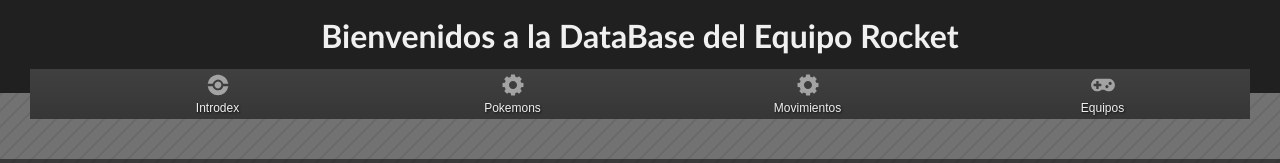
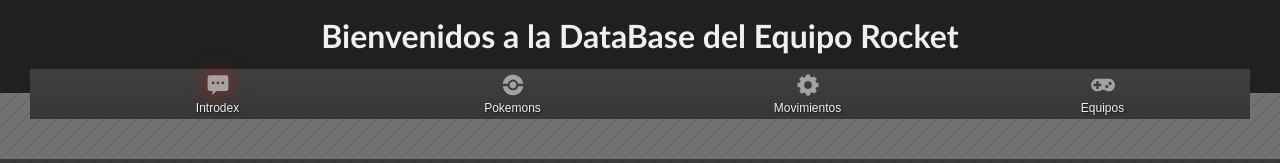
Before and after one commit to Intro-Equipo-Rocket/IntroDex-Front, a SvelteKit app in the folder app/: page / in a window 1280 px wide. In both pictures the pointer is over the icon 217 px from the left and 84 px from the top of the page. Shown: the top 163 px of the page. Built offline with nearby package versions, Linux system fonts and the light colour scheme.

Commit message:
Cambios en el header

```diff
--- a/app/src/routes/Header.svelte
+++ b/app/src/routes/Header.svelte
@@ -5,13 +5,13 @@
     <ul class="main-menu-list">
         <li class="main-menu-item">
             <a class="main-menu-heading" href="/">
-                <svg xmlns="http://www.w3.org/2000/svg" viewBox="0 0 512 512" class="main-menu-icon img-fixed" width="24" height="24" aria-label="Pokeball icon" role="img"><g fill="#a3a3a3"><path d="M229.7 36.8A220.9 220.9 0 0 0 37.5 224.9l-.4 4.3h106.5l1.4-4.7a116.3 116.3 0 0 1 73-77.5 114.7 114.7 0 0 1 149 79l.9 3.2H475l-1.7-10.1A220 220 0 0 0 281 36.7c-12-1.4-39.3-1.4-51.2 0z"></path><path d="M239.7 185a74 74 0 0 0-49.7 40.3 73 73 0 0 0 15.4 82.3 72.1 72.1 0 0 0 101.9-1.2 68.8 68.8 0 0 0 20.6-50.7 69.1 69.1 0 0 0-21-51.2 73.3 73.3 0 0 0-33-19c-7.6-2.1-26.4-2.3-34.2-.5z"></path><path d="M37.5 286.3a220.5 220.5 0 0 0 436 4.5l1.5-8.9H367.9l-1 3.2a130 130 0 0 1-17.7 37.6 144 144 0 0 1-26.9 26.8 142 142 0 0 1-30.7 15.4 96.3 96.3 0 0 1-35.8 5.3 90 90 0 0 1-22.5-1.7 114 114 0 0 1-58.6-31.7 110.1 110.1 0 0 1-28.3-46l-2.9-8.9H37l.6 4.4h-.1z"></path></g></svg>
+                <svg xmlns="http://www.w3.org/2000/svg" viewBox="0 0 512 512" class="main-menu-icon img-fixed" width="24" height="24" aria-label="Chat icon" role="img"><path fill="#a3a3a3" d="M36.5 95v241.5a44.5 44.5 0 0 0 43.9 43.9h58.5v73.1a7.3 7.3 0 0 0 12.8 5l71-78.1h208.9a44.5 44.5 0 0 0 43.9-44V95a44.5 44.5 0 0 0-43.9-43.9H80.4a44.5 44.5 0 0 0-43.9 44zm292.7 117.1a29.3 29.3 0 1 1 58.6 0 29.3 29.3 0 0 1-58.6 0zm-102.5 0a29.3 29.3 0 1 1 58.6 0 29.3 29.3 0 0 1-58.6 0zm-102.4 0a29.3 29.3 0 1 1 58.6 0 29.3 29.3 0 0 1-58.6 0z"></path></svg>
                 <span class="main-menu-title">Introdex</span>
             </a>
         </li>
         <li class="main-menu-item">
             <a class="main-menu-heading" href="/pokemons">
-                <svg xmlns="http://www.w3.org/2000/svg" viewBox="0 0 512 512" class="main-menu-icon img-fixed" width="24" height="24" aria-label="Mechanics icon" role="img"><path fill="#a3a3a3" d="M479.5 297.5v-82l-50.3-8.4a156.5 156.5 0 0 0-16-38.3l30-40.8-57.7-58.8-42 29c-12-6.5-25-12.2-38.2-15.9L297 33h-82l-8.3 50.3a163 163 0 0 0-38.3 16l-41-29.1L68.8 128l29.9 41A184 184 0 0 0 82.8 208l-50.3 7.4v82l50.3 8.3a163 163 0 0 0 16 38.3l-30 41.7 57.6 57.6 42-29.7a184 184 0 0 0 39 15.8l8.4 49.5h82l8.3-50.4c13.1-3.7 26-9.3 38.3-15.8l41.9 29.8 57.6-57.8-29.7-42c6.4-12 12-24 15.8-38.1l49.3-7.4.2.2zM255.8 342c-47.5 0-85.7-38.3-85.7-85.7s39.1-85.7 85.7-85.7 85.8 38.3 85.8 85.7-38.3 85.7-85.8 85.7z"></path></svg>
+                <svg xmlns="http://www.w3.org/2000/svg" viewBox="0 0 512 512" class="main-menu-icon img-fixed" width="24" height="24" aria-label="Pokeball icon" role="img"><g fill="#a3a3a3"><path d="M229.7 36.8A220.9 220.9 0 0 0 37.5 224.9l-.4 4.3h106.5l1.4-4.7a116.3 116.3 0 0 1 73-77.5 114.7 114.7 0 0 1 149 79l.9 3.2H475l-1.7-10.1A220 220 0 0 0 281 36.7c-12-1.4-39.3-1.4-51.2 0z"></path><path d="M239.7 185a74 74 0 0 0-49.7 40.3 73 73 0 0 0 15.4 82.3 72.1 72.1 0 0 0 101.9-1.2 68.8 68.8 0 0 0 20.6-50.7 69.1 69.1 0 0 0-21-51.2 73.3 73.3 0 0 0-33-19c-7.6-2.1-26.4-2.3-34.2-.5z"></path><path d="M37.5 286.3a220.5 220.5 0 0 0 436 4.5l1.5-8.9H367.9l-1 3.2a130 130 0 0 1-17.7 37.6 144 144 0 0 1-26.9 26.8 142 142 0 0 1-30.7 15.4 96.3 96.3 0 0 1-35.8 5.3 90 90 0 0 1-22.5-1.7 114 114 0 0 1-58.6-31.7 110.1 110.1 0 0 1-28.3-46l-2.9-8.9H37l.6 4.4h-.1z"></path></g></svg>
                 <span class="main-menu-title">Pokemons</span>
             </a>
         </li>
@@ -99,7 +99,11 @@ h1 {
 .main-menu-icon {
     width:24px;
     height:24px;
-    margin:0 0 .25rem
+    margin:0 0 .25rem;
+}
+.main-menu-icon:hover {
+    filter: drop-shadow(0 0 10px rgba(255, 0, 0, 0.6));
+    transform: scale(1.01);
 }
 .main-menu-sub {
     position: absolute;
@@ -127,4 +131,5 @@ h1 {
   opacity: 1;
 }
 
+
 </style>
```
